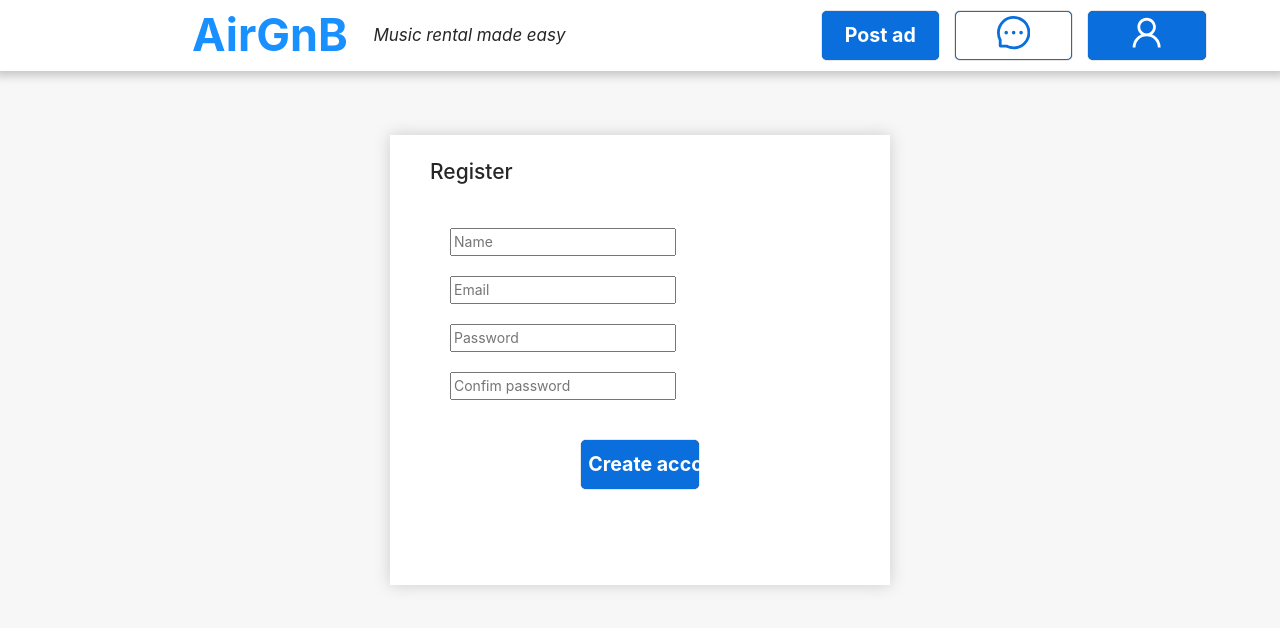
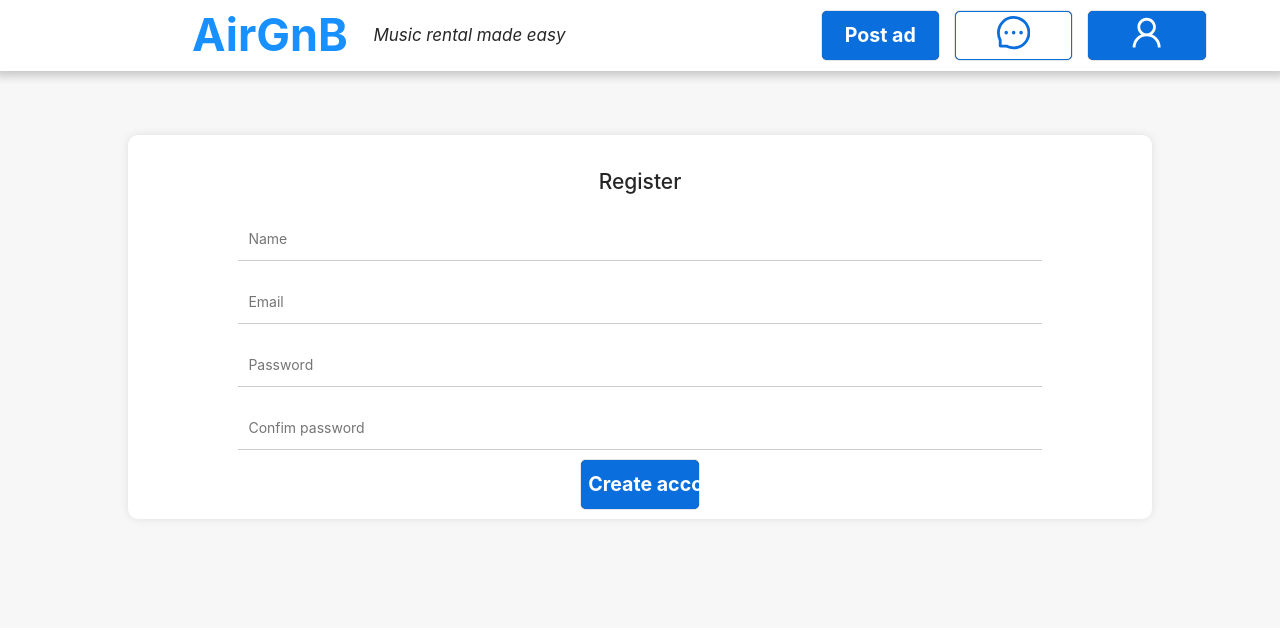
Before and after one commit to leo-dao/AirGnB, a React (Create React App) app in the folder frontend/: page /register in a window 1280 px wide. Shown: the top 628 px of the page. Built offline with nearby package versions, Linux system fonts and the light colour scheme.

Commit message:
Modified input and register box

```diff
--- a/frontend/src/components/Atoms/Input/Styled.tsx
+++ b/frontend/src/components/Atoms/Input/Styled.tsx
@@ -1,5 +1,22 @@
 import styled from "styled-components";
 
 const StyledInput = styled.input`
+    display: flex;
+    flex-direction: column;
+    justify-content: center;
+    align-items: center;
+    width: 80%;
+    padding: 10px;
+    margin: 10px;
+    border: none;
+    outline: none;
+    border-bottom: 1px solid #ccc;
+    &:focus {
+        border-bottom: 1px solid #000;
+        ::placeholder {
+            transition: all 0.3s ease-in-out;
+            color: #ccc;
+        }
+    }
 `
 export default StyledInput;
--- a/frontend/src/components/Atoms/Input/index.tsx
+++ b/frontend/src/components/Atoms/Input/index.tsx
@@ -3,12 +3,13 @@ import StyledInput from "./Styled";
 
 interface InputProps {
     type?: string,
+    placeholder?: string,
 }
 
 const Input = (props: InputProps) => {
     return (
-        <StyledInput type={props.type} />
+        <StyledInput type={props.type} placeholder={props.placeholder} />
     )
 }
 
-export default StyledInput;
+export default Input;
--- a/frontend/src/components/Molecules/Register/Styled.tsx
+++ b/frontend/src/components/Molecules/Register/Styled.tsx
@@ -1 +1,14 @@
 import styled from "styled-components";
+
+export const Container = styled.div`
+    display: flex;
+    flex-direction: column;
+    justify-content: center;
+    align-items: center;
+    width: 80%;
+    padding: 10px;
+    margin: auto;
+    background-color: #fff;
+    border-radius: 10px;
+    box-shadow: 0px 0px 10px rgba(0, 0, 0, 0.1);
+`;
--- a/frontend/src/components/Molecules/Register/index.tsx
+++ b/frontend/src/components/Molecules/Register/index.tsx
@@ -1,72 +1,21 @@
 import React from "react";
 import Button from "../../Atoms/Button";
 import Input from "../../Atoms/Input";
+import { Container } from "./Styled";
 
 const Register = () => {
     return (
 
-        <div style={{
-            margin: "auto",
-            backgroundColor: 'white',
-            boxShadow: '0px 0px 15px #ccc',
-            height: '450px',
-            width: '500px',
-        }}>
+        <Container>
 
-            <div style={{
-                marginLeft: '20px',
-                padding: '20px',
-            }}>
-                <h2>Register</h2>
-            </div>
+            <h2 style={{ marginTop: "20px" }}>Register</h2>
+            <Input placeholder={"Name"} />
+            <Input placeholder={"Email"} type={"email"} />
+            <Input placeholder={"Password"} type={"password"} />
+            <Input placeholder={"Confim password"} type={"password"} />
+            <Button text="Create account" />
 
-            <div style={{
-                width: '80%',
-                padding: '10px',
-                margin: 'auto',
-            }}>
-                <Input placeholder="Name" />
-            </div>
-
-            <div style={{
-                width: '80%',
-                padding: '10px',
-                margin: 'auto',
-            }}>
-                <Input placeholder="Email" />
-            </div>
-
-            <div style={{
-                width: '80%',
-                padding: '10px',
-                margin: 'auto',
-            }}>
-
-                <Input placeholder="Password" />
-
-            </div>
-
-            <div style={{
-                width: '80%',
-                padding: '10px',
-                margin: 'auto',
-            }}>
-
-                <Input placeholder="Confim password" />
-
-            </div>
-
-            <div style={{
-                display: 'flex',
-                justifyContent: 'center',
-                marginTop: '30px',
-            }}>
-                <Button
-                    text="Create account"
-                />
-            </div>
-        </div >
-
+        </Container >
 
     );
 };
```
